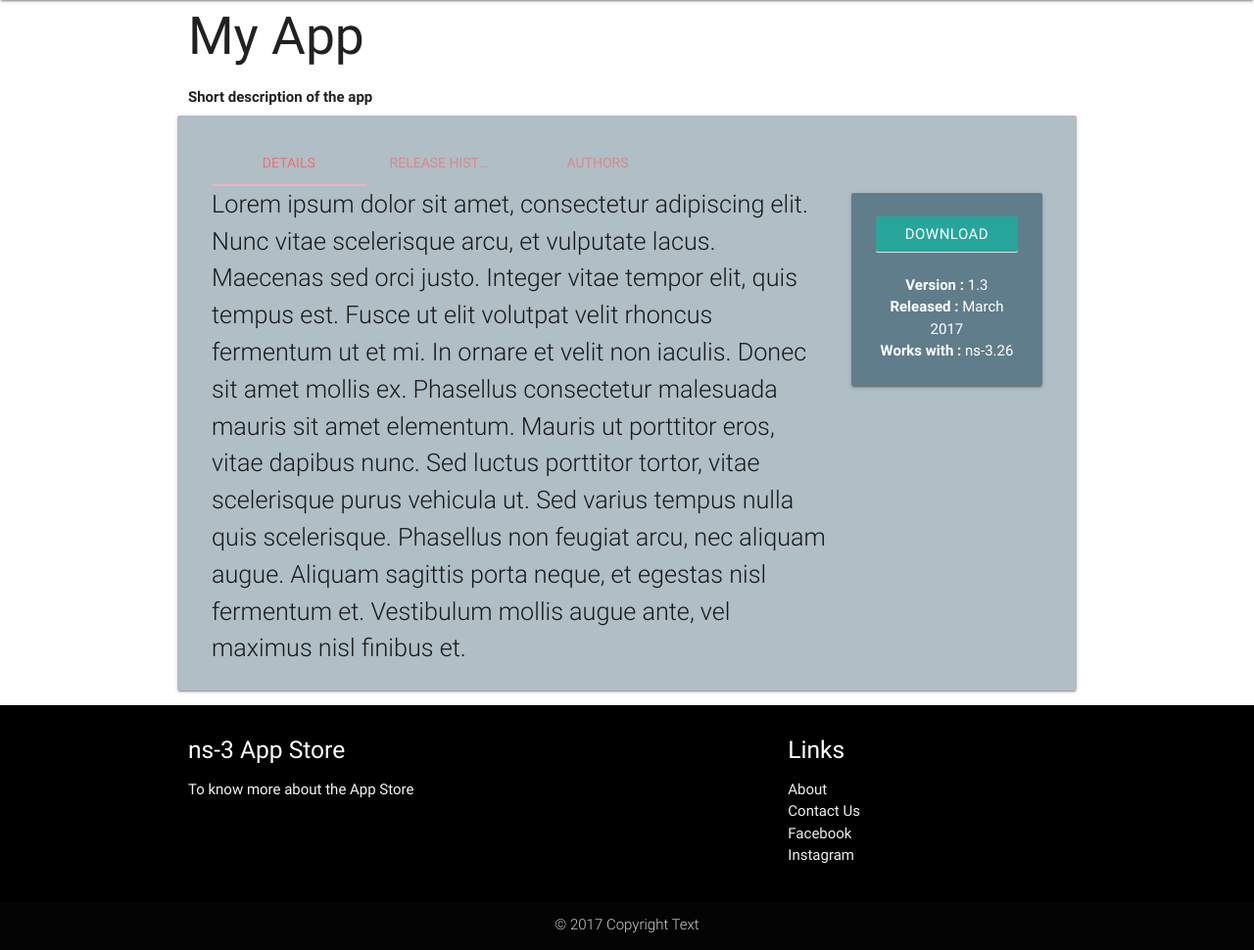
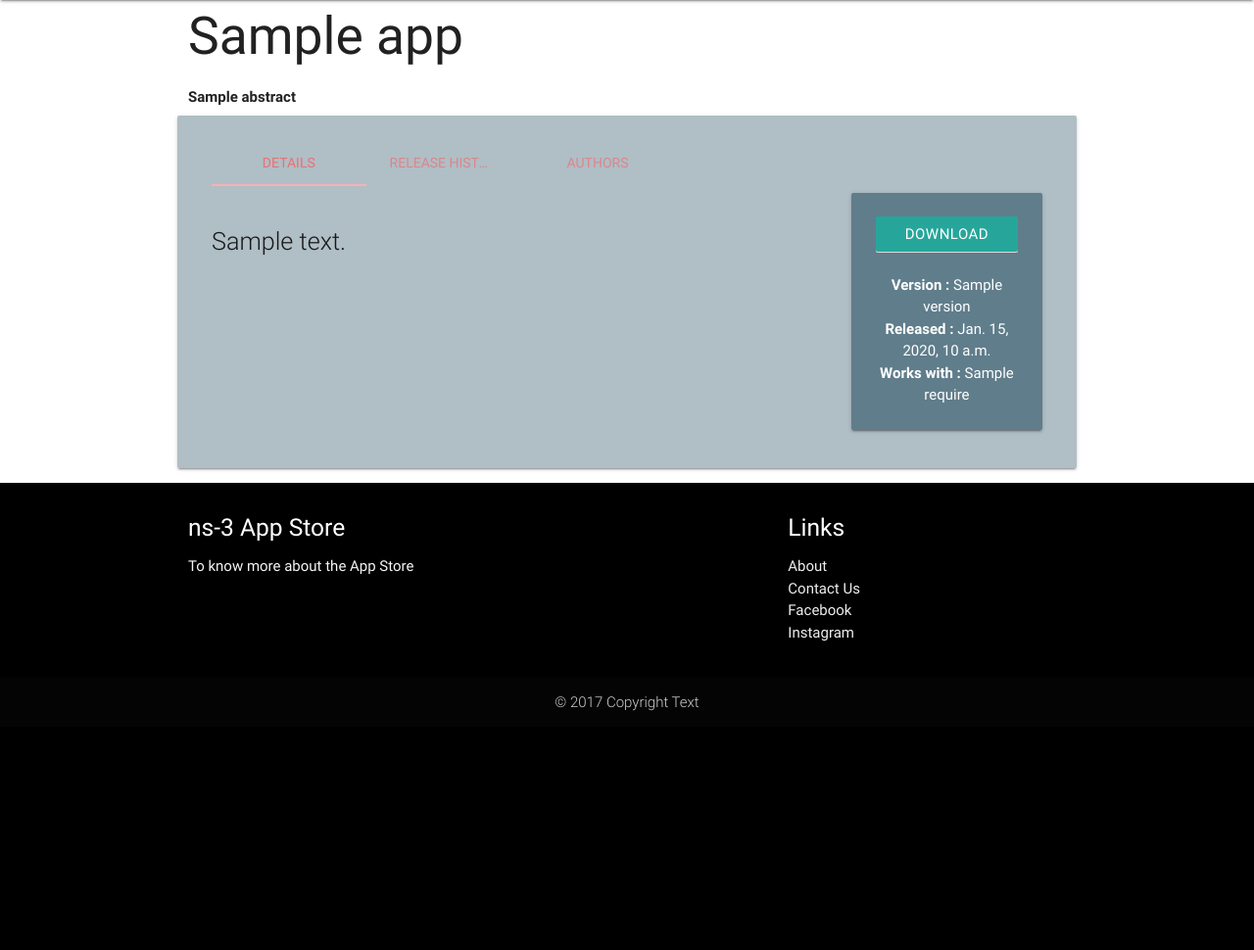
Before and after one commit to abhijithanilkumar/ns-3-AppStore, a Django app: template src/apps/templates/page.html in a window 1280 px wide. Shown: the part 64-1034 px from the top of the page at 98% size. After the commit the page ends 790 px from the top, so only its background shows below. Run offline with Django 3.2, Linux system fonts and the light colour scheme; the template is opened without the code that fills it: most values are stand-ins (such as "Sample title", 1, 10 or a date in 2020); some libraries are stand-ins or nearby versions.

Commit message:
WIP : Individual App Page Integration

```diff
--- a/src/apps/templates/page.html
+++ b/src/apps/templates/page.html
@@ -5,8 +5,8 @@
 {% block container %}
 <main>
   <div class="container">
-    <h2>My App</h2>
-    <b>Short description of the app</b>
+    <h2>{{app.title}}</h2>
+    <b>{{app.abstract}}</b>
     <div class="row card-panel blue-grey lighten-3">
       <div class="col s9">
         <ul class="tabs blue-grey lighten-3">
@@ -16,19 +16,25 @@
         </ul>
       </div>
       <div id="test1" class="col s9 flow-text">
-        Lorem ipsum dolor sit amet, consectetur adipiscing elit.
-        Nunc vitae scelerisque arcu, et vulputate lacus.
-        Maecenas sed orci justo. Integer vitae tempor elit, quis tempus est.
-        Fusce ut elit volutpat velit rhoncus fermentum ut et mi.
-        In ornare et velit non iaculis. Donec sit amet mollis ex.
-        Phasellus consectetur malesuada mauris sit amet elementum.
-        Mauris ut porttitor eros, vitae dapibus nunc.
-        Sed luctus porttitor tortor, vitae scelerisque purus vehicula ut.
-        Sed varius tempus nulla quis scelerisque. Phasellus non feugiat arcu, nec aliquam augue.
-        Aliquam sagittis porta neque, et egestas nisl fermentum et.
-        Vestibulum mollis augue ante, vel maximus nisl finibus et.
+        <br>
+        {{app.description|safe}}
       </div>
-      <div id="test2" class="col s9">Test 2</div>
+      <div id="test2" class="col s9">
+        <br>
+        {% for release in releases %}
+        <div class="divider"></div>
+        <div class="section">
+          <a href="#"><h4>{{release.version}}</h4></a>
+          <b>Released : </b>{{latest.date}}<br>
+          <b>Works with : </b>{{latest.require}}<br>
+          {% if release.notes %}
+            <b>Notes :</b>
+            <p>{{release.notes|safe}}</p>
+          {% endif %}
+        </div>
+        <div class="divider"></div>
+        {% endfor %}
+      </div>
       <div id="test3" class="col s9">Test 3</div>
       <div class="col s3 center">
         <div class="card-panel blue-grey">
@@ -37,9 +43,9 @@
           </button>
           <br>
           <span class="white-text">
-            <br><b>Version : </b>1.3<br>
-            <b>Released : </b>March 2017<br>
-            <b>Works with : </b>ns-3.26<br>
+            <br><b>Version : </b>{{latest.version}}<br>
+            <b>Released : </b>{{latest.date}}<br>
+            <b>Works with : </b>{{latest.require}}<br>
           </span>
         </div>
       </div>
```
Also changed, not shown: src/apps/models.py (+5 -3 lines), src/apps/views.py (+4 -3 lines), src/templates/home.html (+6 -6 lines).
